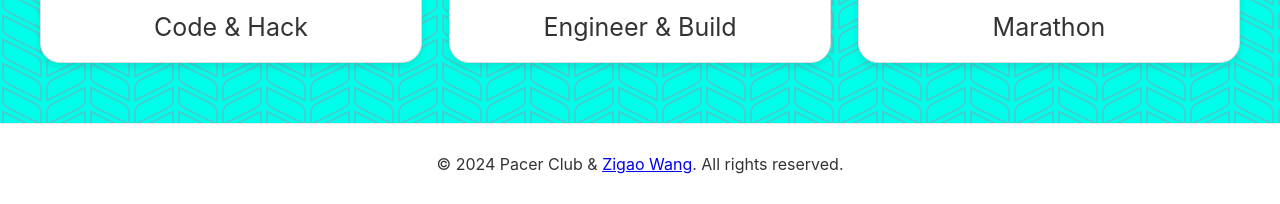
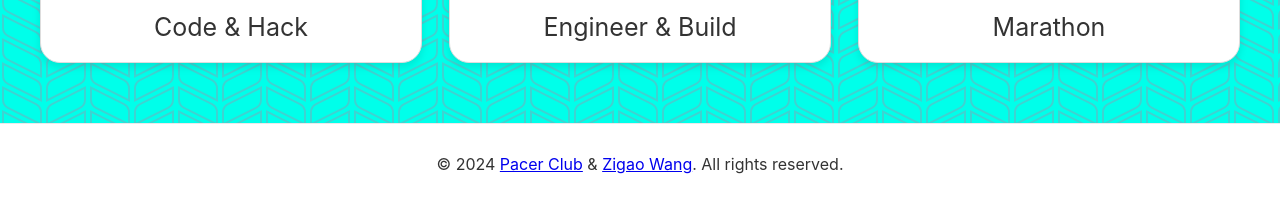
Before and after one commit to pacerclub/pacer-website, a plain HTML site: page index.html in a window 1280 px wide. Shown: the part 2508-2712 px from the top of the page. Drawn offline with Linux system fonts and the light colour scheme.

Commit message:
Update index.html

```diff
--- a/index.html
+++ b/index.html
@@ -44,7 +44,7 @@
 <!--    <div class="image">Image 2</div>-->
 </section>
 <footer>
-    <p>&copy; 2024 Pacer Club & <a href="https://zigao.wang/">Zigao Wang</a>. All rights reserved.</p>
+    <p>&copy; 2024 <a href="https://pacer.org.cn">Pacer Club</a> & <a href="https://zigao.wang/" target="_blank">Zigao Wang</a>. All rights reserved.</p>
 </footer>
 </body>
 </html>
```
